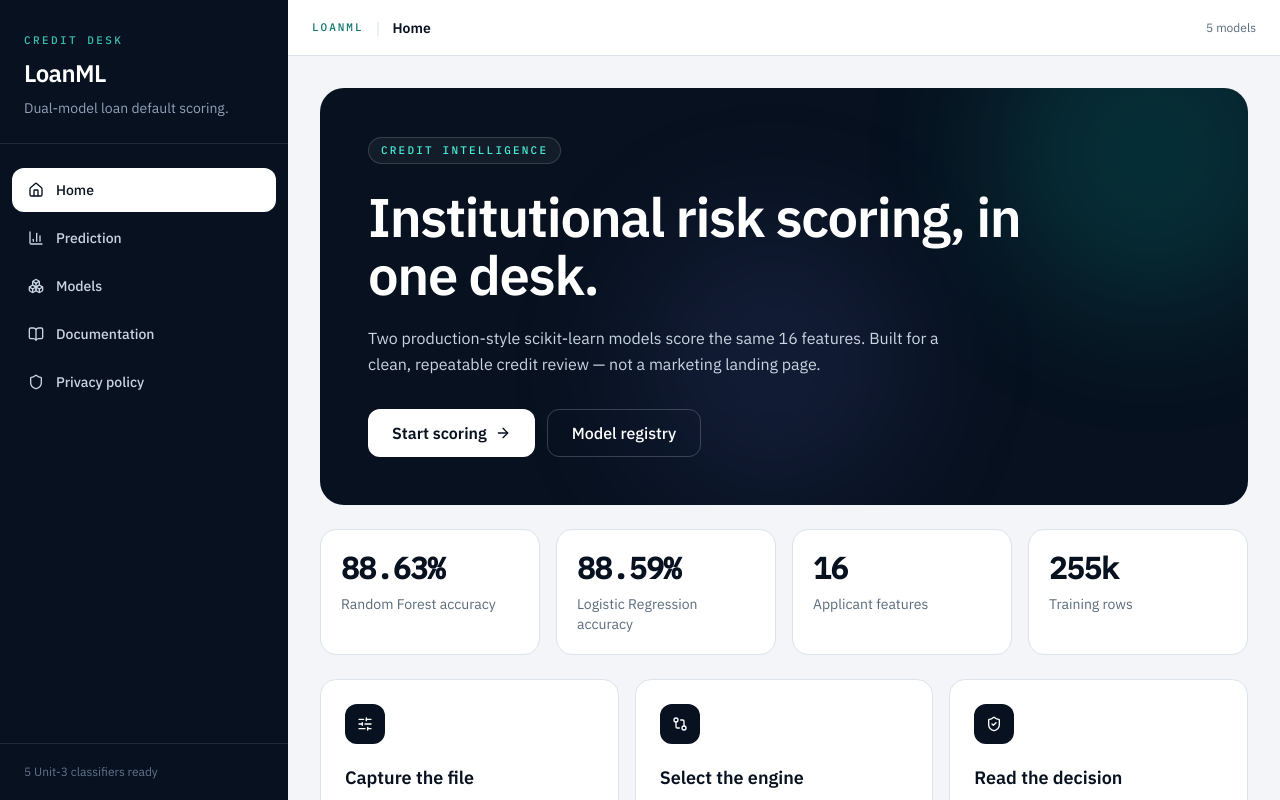
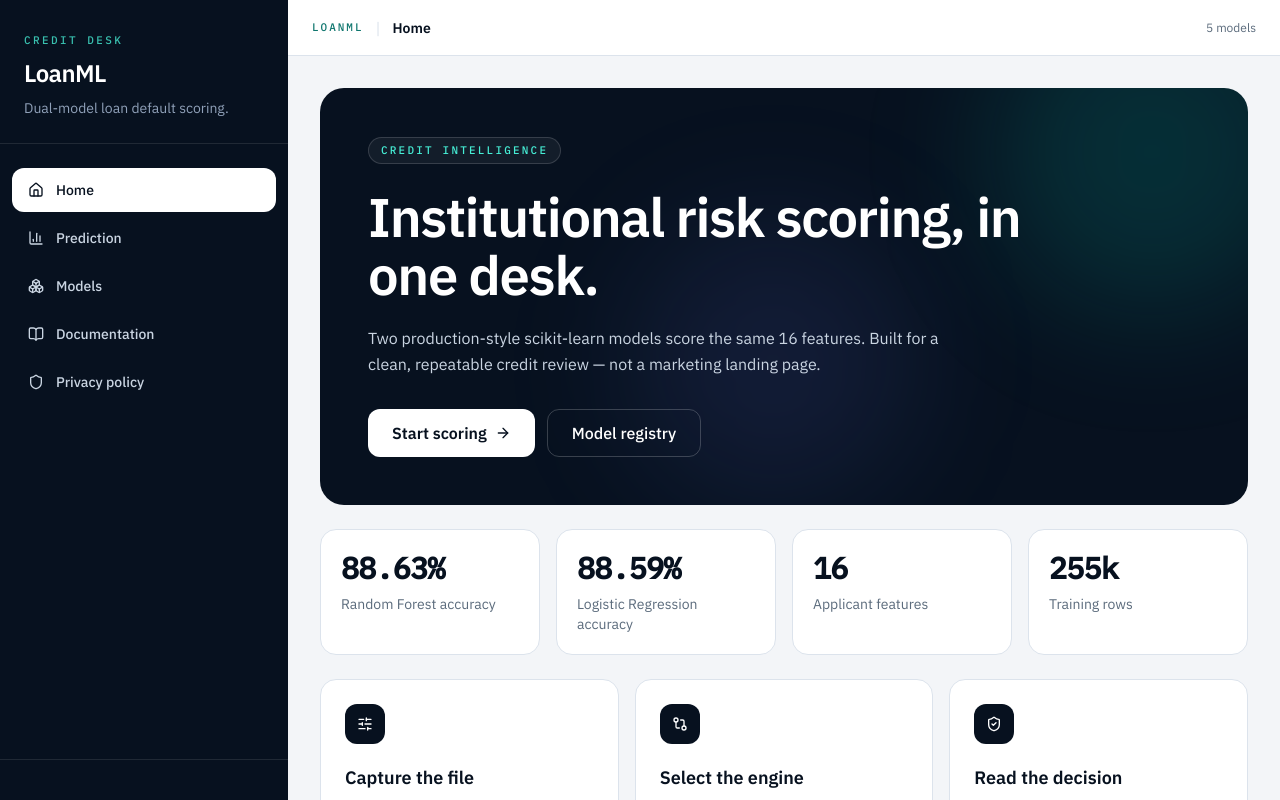
Before and after one commit to jenilraiyani/Loan-Default-Web, a React (Vite) app: page / in a window 1280 px wide. Shown: the top 800 px of the page. Built offline with nearby package versions, Linux system fonts and the light colour scheme.

Commit message:
Remove classifier count from Sidebar component
Removed the text indicating the number of classifiers ready.

```diff
--- a/src/components/Sidebar.jsx
+++ b/src/components/Sidebar.jsx
@@ -62,7 +62,7 @@ const Sidebar = ({ currentPage, onNavigate, open, onToggle }) => {
                 </nav>
 
                 <div className="px-6 py-5 border-t border-white/10 text-xs text-slate-500">
-                    5 Unit-3 classifiers ready
+
                 </div>
             </aside>
         </>
```
